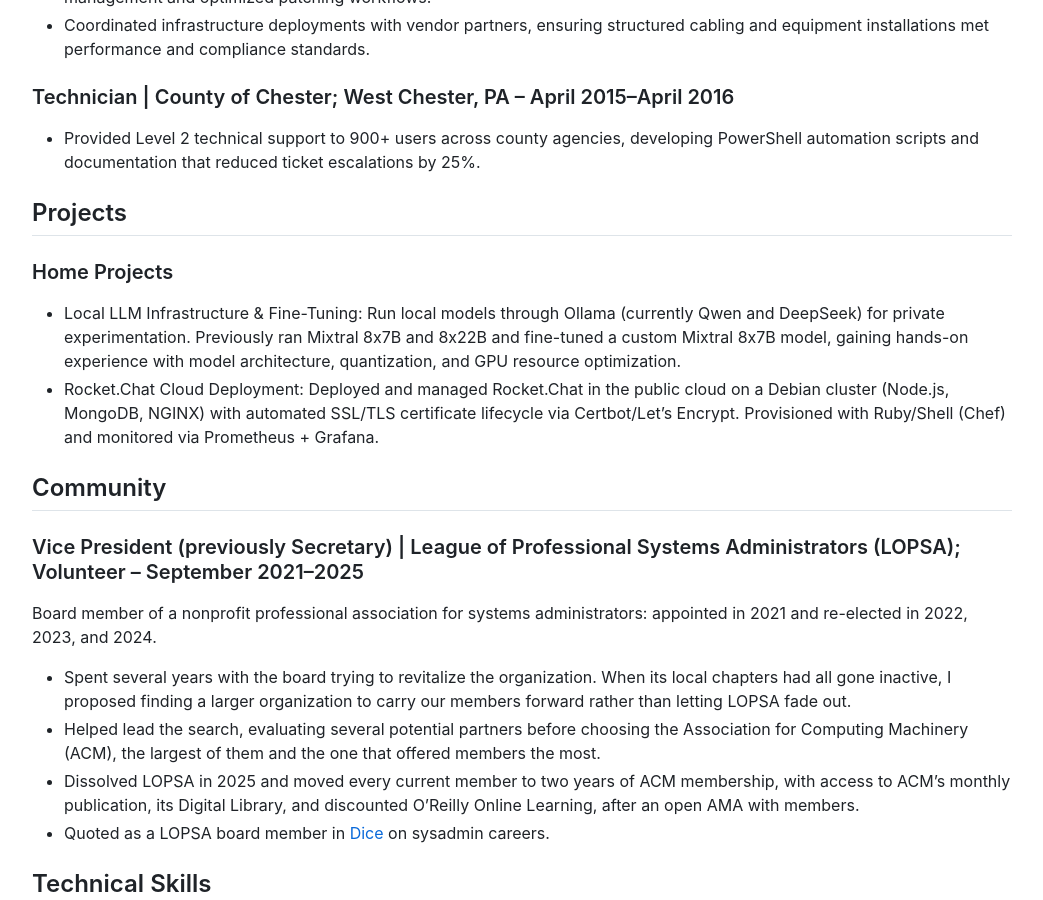
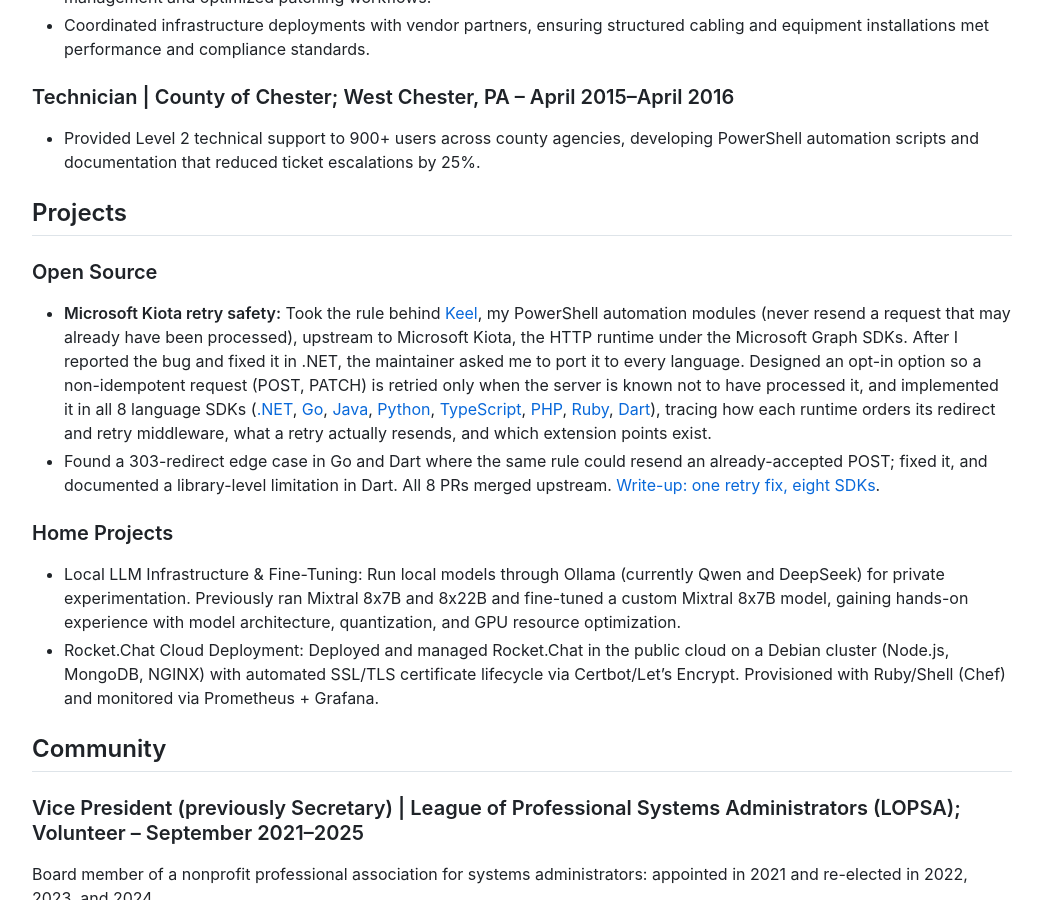
Before and after one commit to jackson-asmith/jacksonsmith.github.io, a Jekyll site: the page built from experience.md, in a window 1280 px wide and 900 px high, scrolled down 3346 px. Shown: the whole window, without its empty margins (118-1161 px from the left). Built offline with Jekyll 4.4.1, drawn with Linux system fonts in a browser that asks for light colours.

Commit message:
Add Kiota retry-safety work to Experience under Open Source
Co-Authored-By: Claude Opus 5.5 <noreply@anthropic.com>

```diff
--- a/experience.md
+++ b/experience.md
@@ -107,6 +107,11 @@ Core member of the operations team that took a 1,200-server hybrid Azure/VMware
 
 ## Projects
 
+### Open Source
+
+* **Microsoft Kiota retry safety:** Took the rule behind [Keel](/projects/keel/), my PowerShell automation modules (never resend a request that may already have been processed), upstream to Microsoft Kiota, the HTTP runtime under the Microsoft Graph SDKs. After I reported the bug and fixed it in .NET, the maintainer asked me to port it to every language. Designed an opt-in option so a non-idempotent request (POST, PATCH) is retried only when the server is known not to have processed it, and implemented it in all 8 language SDKs ([.NET](https://github.com/microsoft/kiota-dotnet/pull/864), [Go](https://github.com/microsoft/kiota-http-go/pull/312), [Java](https://github.com/microsoft/kiota-java/pull/2251), [Python](https://github.com/microsoft/kiota-python/pull/897), [TypeScript](https://github.com/microsoft/kiota-typescript/pull/2230), [PHP](https://github.com/microsoft/kiota-php/pull/143), [Ruby](https://github.com/microsoft/kiota-ruby/pull/225), [Dart](https://github.com/microsoft/kiota-dart/pull/179)), tracing how each runtime orders its redirect and retry middleware, what a retry actually resends, and which extension points exist.
+* Found a 303-redirect edge case in Go and Dart where the same rule could resend an already-accepted POST; fixed it, and documented a library-level limitation in Dart. All 8 PRs merged upstream. [Write-up: one retry fix, eight SDKs](/writing/2026/one-retry-fix-eight-sdks/).
+
 ### Home Projects
 
 * Local LLM Infrastructure & Fine-Tuning: Run local models through Ollama (currently Qwen and DeepSeek) for private experimentation. Previously ran Mixtral 8x7B and 8x22B and fine-tuned a custom Mixtral 8x7B model, gaining hands-on experience with model architecture, quantization, and GPU resource optimization.
```
